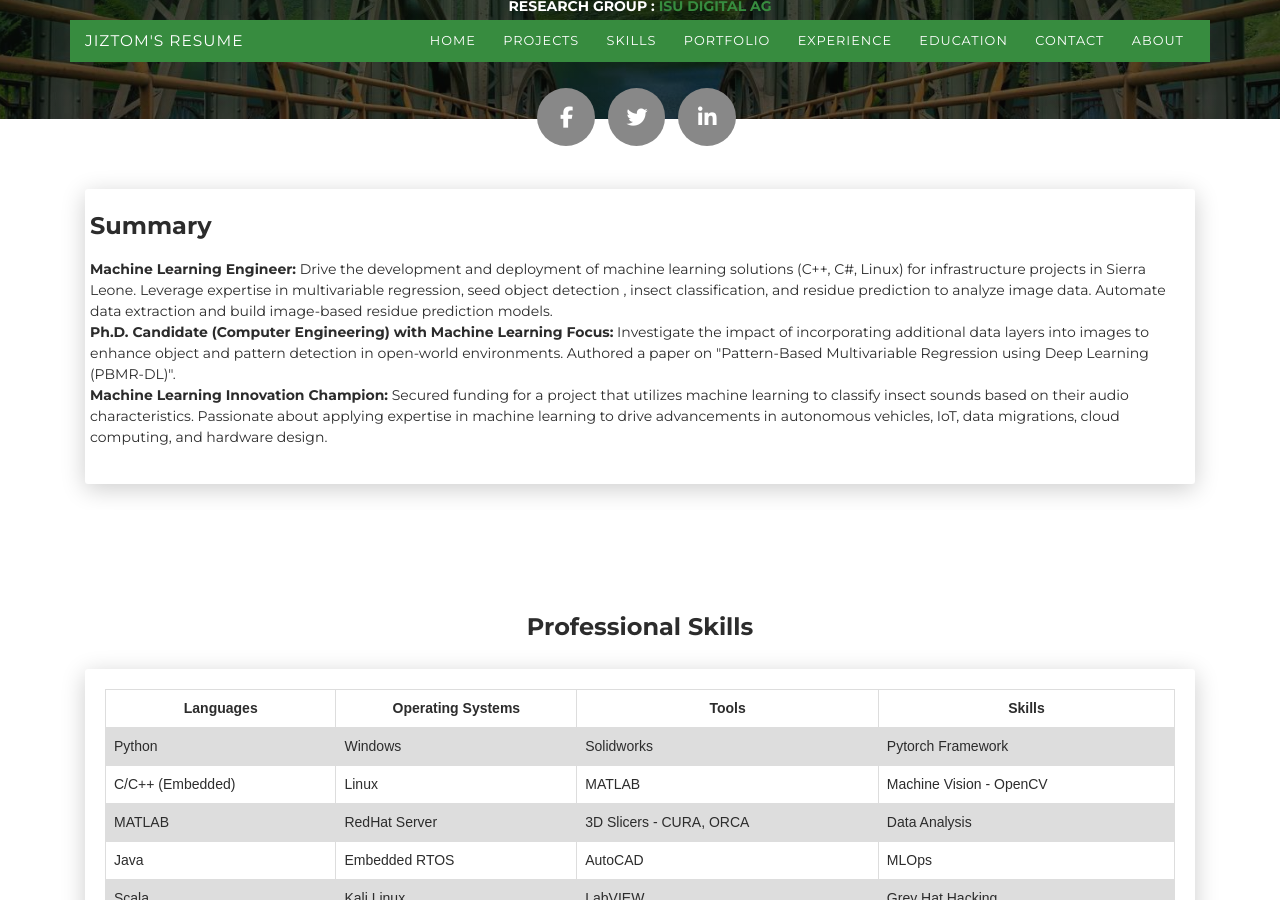
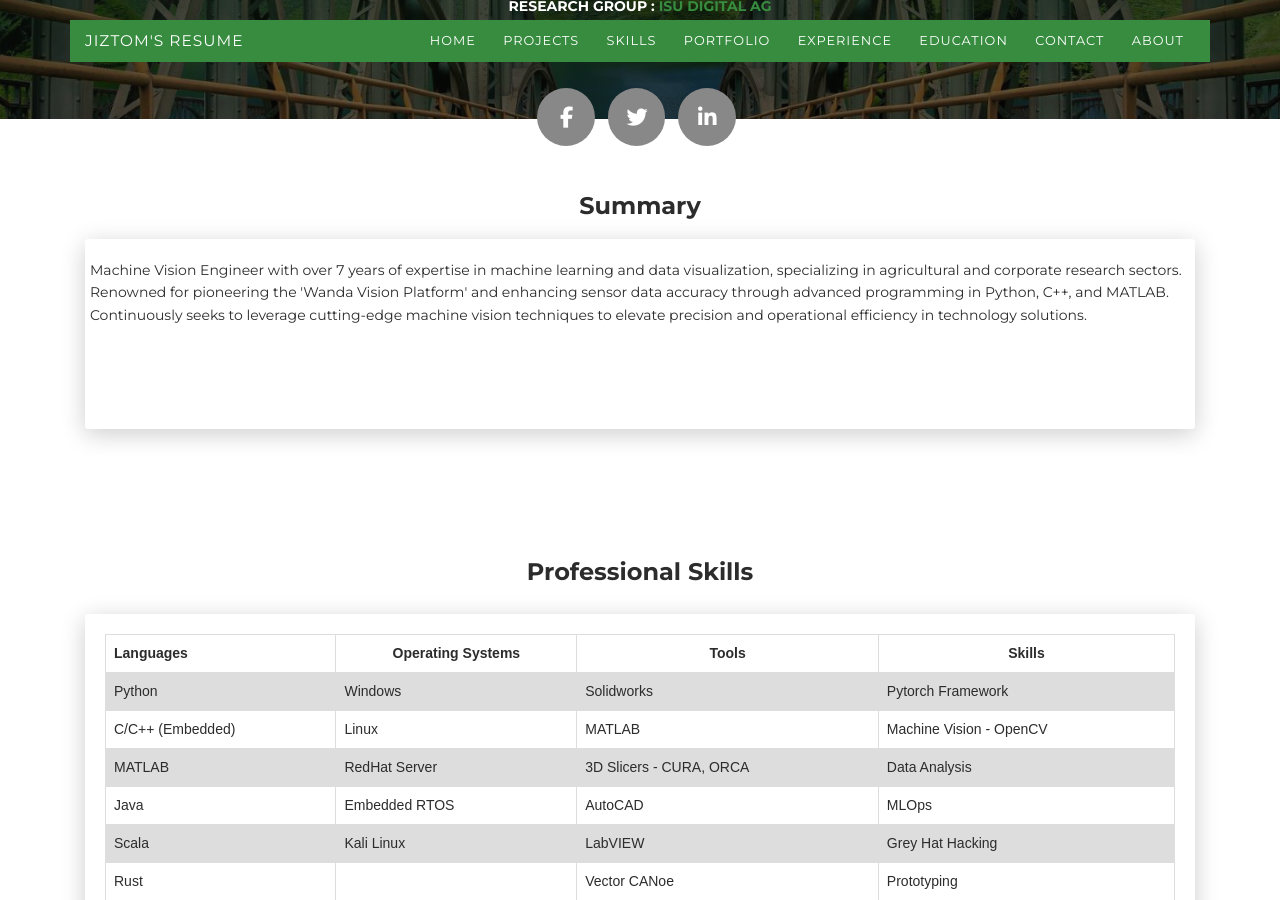
Before and after one commit to jiztom/jiztom.github.io, a Jekyll site: the page built from docs/Jiztom.html, in a window 1280 px wide and 900 px high, scrolled down 431 px. Built offline with Jekyll 4.4.1, drawn with Linux system fonts in a browser that asks for light colours; nearby versions of some CDN libraries.

Commit message:
Converting to a simpler Professional Summary

```diff
--- a/docs/Jiztom.html
+++ b/docs/Jiztom.html
@@ -93,28 +93,34 @@ author: "Jiztom Kavalakkatt Francis"
             <div>
                 <div class="section" id="about">
                     <div class="container">
+                        <div class="h4 text-center mt-0 title">Summary</div>
                         <div class="card" data-aos="fade-up" data-aos-offset="20">
                         <div class="row">
                             <!--                                                    <div class="col-lg-6 col-md-12">-->
                             <div class="card-body">
-                                <div class="h4 mt-0 title">Summary</div>
+
 
                                     <Ul class="d">
-                                        <li><b>Machine Learning Engineer:</b> Drive the development and deployment of machine
-                                            learning solutions (C++, C#, Linux) for infrastructure projects in Sierra
-                                            Leone. Leverage expertise in multivariable regression, seed object detection
-                                            , insect classification, and residue prediction to analyze image data. Automate
-                                            data extraction and build image-based residue prediction models.</li>
-                                        <li><b>Ph.D. Candidate (Computer Engineering) with Machine Learning Focus:</b>
-                                            Investigate the impact of incorporating additional data layers into images
-                                            to enhance object and pattern detection in open-world environments. Authored
-                                            a paper on "Pattern-Based Multivariable Regression using Deep Learning
-                                            (PBMR-DL)".</li>
-                                        <li><b>Machine Learning Innovation Champion:</b> Secured funding for a project that
-                                            utilizes machine learning to classify insect sounds based on their audio
-                                            characteristics. Passionate about applying expertise in machine learning to
-                                            drive advancements in autonomous vehicles, IoT, data migrations, cloud
-                                            computing, and hardware design.</li>
+                                        <p>Machine Vision Engineer with over 7 years of expertise in machine learning and data visualization,
+                                            specializing in agricultural and corporate research sectors. Renowned for pioneering the
+                                            'Wanda Vision Platform' and enhancing sensor data accuracy through advanced programming
+                                            in Python, C++, and MATLAB. Continuously seeks to leverage cutting-edge machine vision
+                                            techniques to elevate precision and operational efficiency in technology solutions.</p>
+<!--                                        <li><b>Machine Learning Engineer:</b> Drive the development and deployment of machine-->
+<!--                                            learning solutions (C++, C#, Linux) for infrastructure projects in Sierra-->
+<!--                                            Leone. Leverage expertise in multivariable regression, seed object detection-->
+<!--                                            , insect classification, and residue prediction to analyze image data. Automate-->
+<!--                                            data extraction and build image-based residue prediction models.</li>-->
+<!--                                        <li><b>Ph.D. Candidate (Computer Engineering) with Machine Learning Focus:</b>-->
+<!--                                            Investigate the impact of incorporating additional data layers into images-->
+<!--                                            to enhance object and pattern detection in open-world environments. Authored-->
+<!--                                            a paper on "Pattern-Based Multivariable Regression using Deep Learning-->
+<!--                                            (PBMR-DL)".</li>-->
+<!--                                        <li><b>Machine Learning Innovation Champion:</b> Secured funding for a project that-->
+<!--                                            utilizes machine learning to classify insect sounds based on their audio-->
+<!--                                            characteristics. Passionate about applying expertise in machine learning to-->
+<!--                                            drive advancements in autonomous vehicles, IoT, data migrations, cloud-->
+<!--                                            computing, and hardware design.</li>-->
                                     </Ul>
                             </div>
                             <!--                                                    </div>-->
@@ -131,52 +137,52 @@ author: "Jiztom Kavalakkatt Francis"
                     <div class="card-body">
                         <table>
                             <tr >
-                                <th style="text-align: center">Languages</th>
-                                <th style="text-align: center">Operating Systems</th>
-                                <th style="text-align: center">Tools</th>
-                                <th style="text-align: center">Skills</th>
+                                <th markdown="span";style="text-align: center">Languages</th>
+                                <th markdown="span"; style="text-align: center">Operating Systems</th>
+                                <th markdown="span"; style="text-align: center">Tools</th>
+                                <th markdown="span"; style="text-align: center">Skills</th>
                             </tr>
                             <tr>
-                                <td>Python</td>
-                                <td>Windows</td>
-                                <td>Solidworks</td>
-                                <td>Pytorch Framework</td>
+                                <td markdown="span";>Python</td>
+                                <td markdown="span";>Windows</td>
+                                <td markdown="span";>Solidworks</td>
+                                <td markdown="span";>Pytorch Framework</td>
                             </tr>
                             <tr>
-                                <td>C/C++ (Embedded)</td>
-                                <td>Linux</td>
-                                <td>MATLAB</td>
-                                <td>Machine Vision - OpenCV</td>
+                                <td markdown="span";>C/C++ (Embedded)</td>
+                                <td markdown="span";>Linux</td>
+                                <td markdown="span";>MATLAB</td>
+                                <td markdown="span";>Machine Vision - OpenCV</td>
                             </tr>
                             <tr>
-                                <td>MATLAB</td>
-                                <td>RedHat Server</td>
-                                <td>3D Slicers - CURA, ORCA</td>
-                                <td>Data Analysis</td>
+                                <td markdown="span";>MATLAB</td>
+                                <td markdown="span";>RedHat Server</td>
+                                <td markdown="span";>3D Slicers - CURA, ORCA</td>
+                                <td markdown="span";>Data Analysis</td>
                             </tr>
                             <tr>
-                                <td>Java</td>
-                                <td>Embedded RTOS</td>
-                                <td>AutoCAD</td>
-                                <td>MLOps</td>
+                                <td markdown="span";>Java</td>
+                                <td markdown="span";>Embedded RTOS</td>
+                                <td markdown="span";>AutoCAD</td>
+                                <td markdown="span";>MLOps</td>
                             </tr>
                             <tr>
-                                <td>Scala</td>
-                                <td>Kali Linux</td>
-                                <td>LabVIEW</td>
-                                <td>Grey Hat Hacking</td>
+                                <td markdown="span";>Scala</td>
+                                <td markdown="span";>Kali Linux</td>
+                                <td markdown="span";>LabVIEW</td>
+                                <td markdown="span";>Grey Hat Hacking</td>
                             </tr>
                             <tr>
-                                <td>Rust</td>
-                                <td></td>
-                                <td>Vector CANoe</td>
-                                <td>Prototyping</td>
+                                <td markdown="span";>Rust</td>
+                                <td markdown="span";></td>
+                                <td markdown="span";>Vector CANoe</td>
+                                <td markdown="span";>Prototyping</td>
                             </tr>
                             <tr>
-                                <td>R</td>
-                                <td></td>
-                                <td>Qt</td>
-                                <td>HMI Design</td>
+                                <td markdown="span";>R</td>
+                                <td markdown="span";></td>
+                                <td markdown="span";>Qt</td>
+                                <td markdown="span";>HMI Design</td>
                             </tr>
                         </table>
 <!--                        <ol>-->
```
